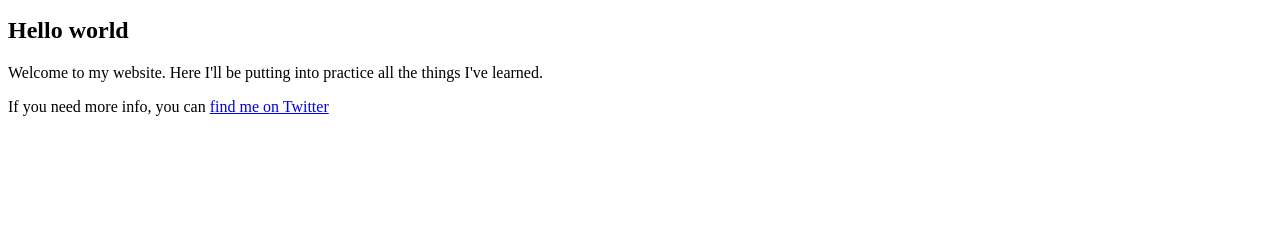
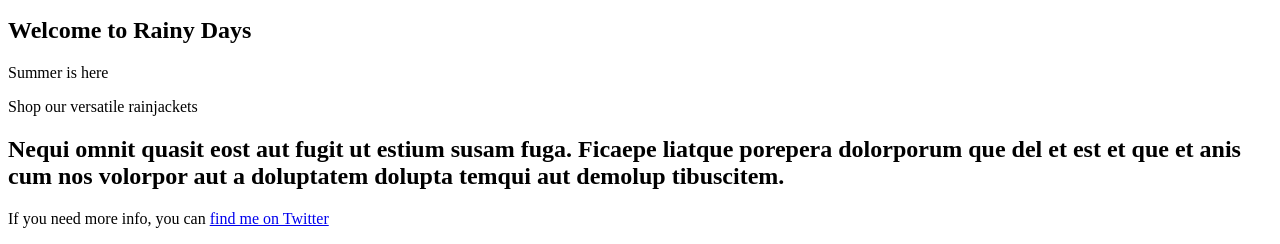
Before and after one commit to Noroff-FEU-Assignments/cross-course-project-steffipovi, a plain HTML site: page index.html in a window 1280 px wide. Shown: the part 596-840 px from the top of the page. Before the commit the page ends 800 px from the top, so only its background shows below. Drawn offline with Linux system fonts and the light colour scheme.

Commit message:
update to homepage

```diff
--- a/index.html
+++ b/index.html
@@ -19,8 +19,10 @@
     </header>
     <main>
       <section>
-        <h1>Hello world</h1>
-        <p>Welcome to my website. Here I'll be putting into practice all the things I've learned.</p>
+        <h1>Welcome to Rainy Days</h1>
+        <p>Summer is here</p>
+        <p>Shop our versatile rainjackets</p>
+        <h2>Nequi omnit quasit eost aut fugit ut estium susam fuga. Ficaepe liatque porepera dolorporum que del et est et que et anis cum nos volorpor aut a doluptatem dolupta temqui aut demolup tibuscitem.</h2>
       </section>
     </main>
     <footer>
```
